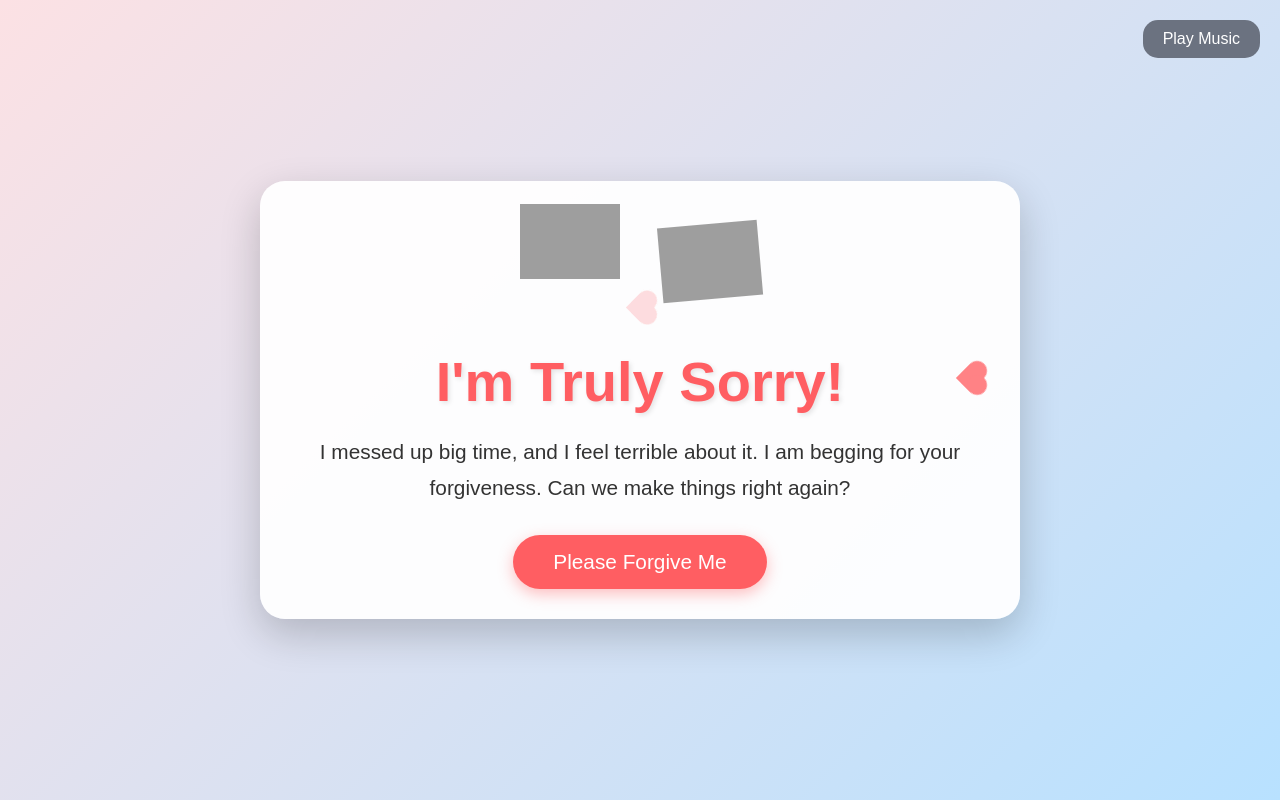
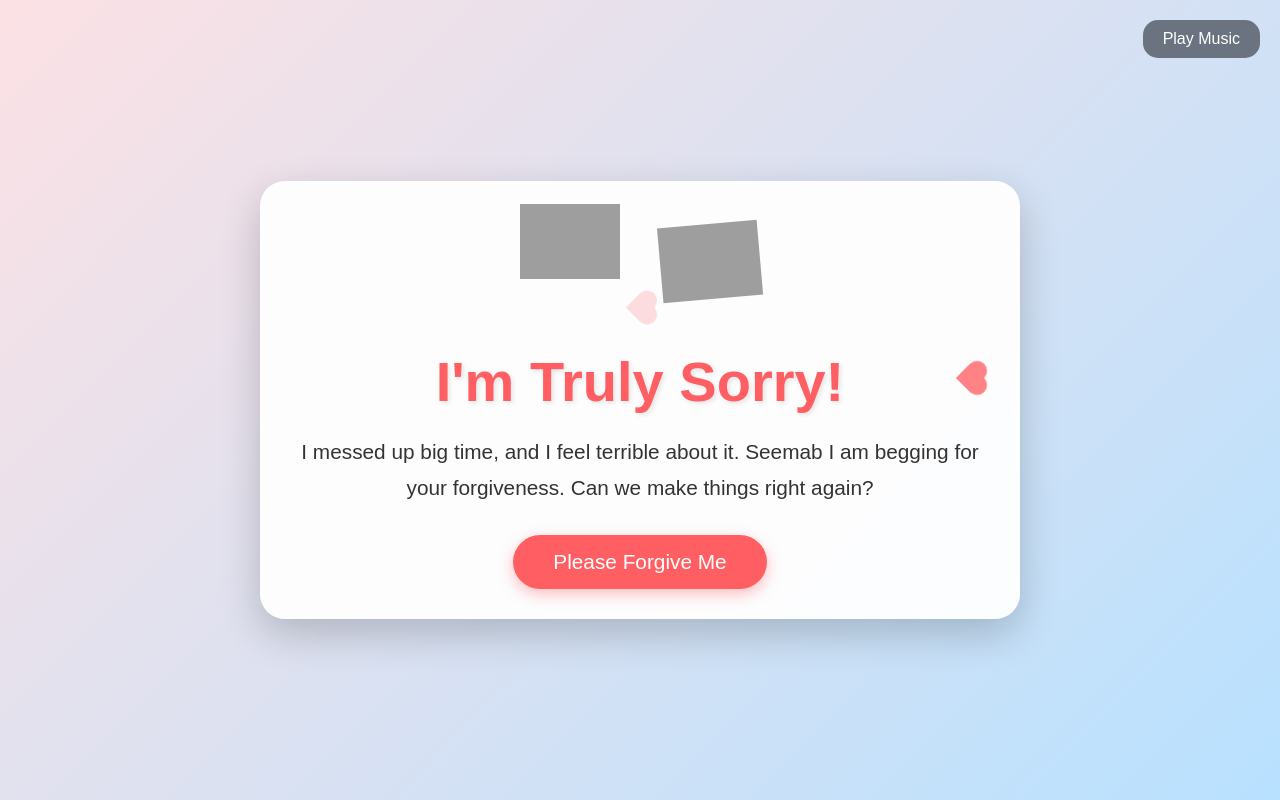
Before and after one commit to haha-hanzla/apology-page, a plain HTML site: page index.html in a window 1280 px wide. Drawn offline with Linux system fonts and the light colour scheme; grey boxes are pictures that could not be loaded.

Commit message:
Update index.html

```diff
--- a/index.html
+++ b/index.html
@@ -191,7 +191,7 @@
             </div>
         </div>
         <h1>I'm Truly Sorry!</h1>
-        <p>I messed up big time, and I feel terrible about it. I am begging for your forgiveness. Can we make things right again?</p>
+        <p>I messed up big time, and I feel terrible about it. Seemab I am begging for your forgiveness. Can we make things right again?</p>
         <button class="sorry-btn" onclick="alert('Your forgiveness would mean everything! 💖')">Please Forgive Me</button>
     </div>
     <button class="music-toggle" onclick="toggleMusic()">Play Music</button>
```
